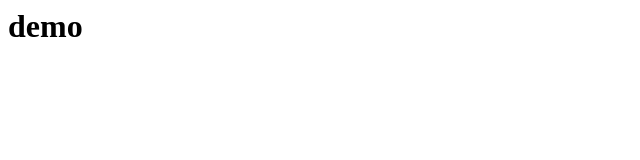
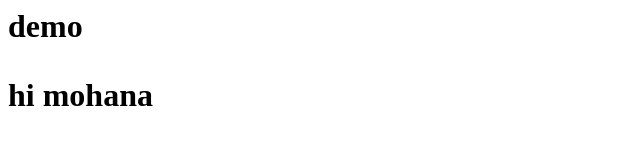
Before and after one commit to kiruthigarcad01/SYS01, a plain HTML site: page home.html in a window 1280 px wide. Shown: the whole page, without its empty margins (0-640 px from the left). Drawn offline with Linux system fonts and the light colour scheme.

Commit message:
updated p tag

```diff
--- a/home.html
+++ b/home.html
@@ -6,5 +6,6 @@
 </head>
 <body>
 <h1> demo <h1>
+  <p>hi mohana</p>
 </body>
 </html>
```
